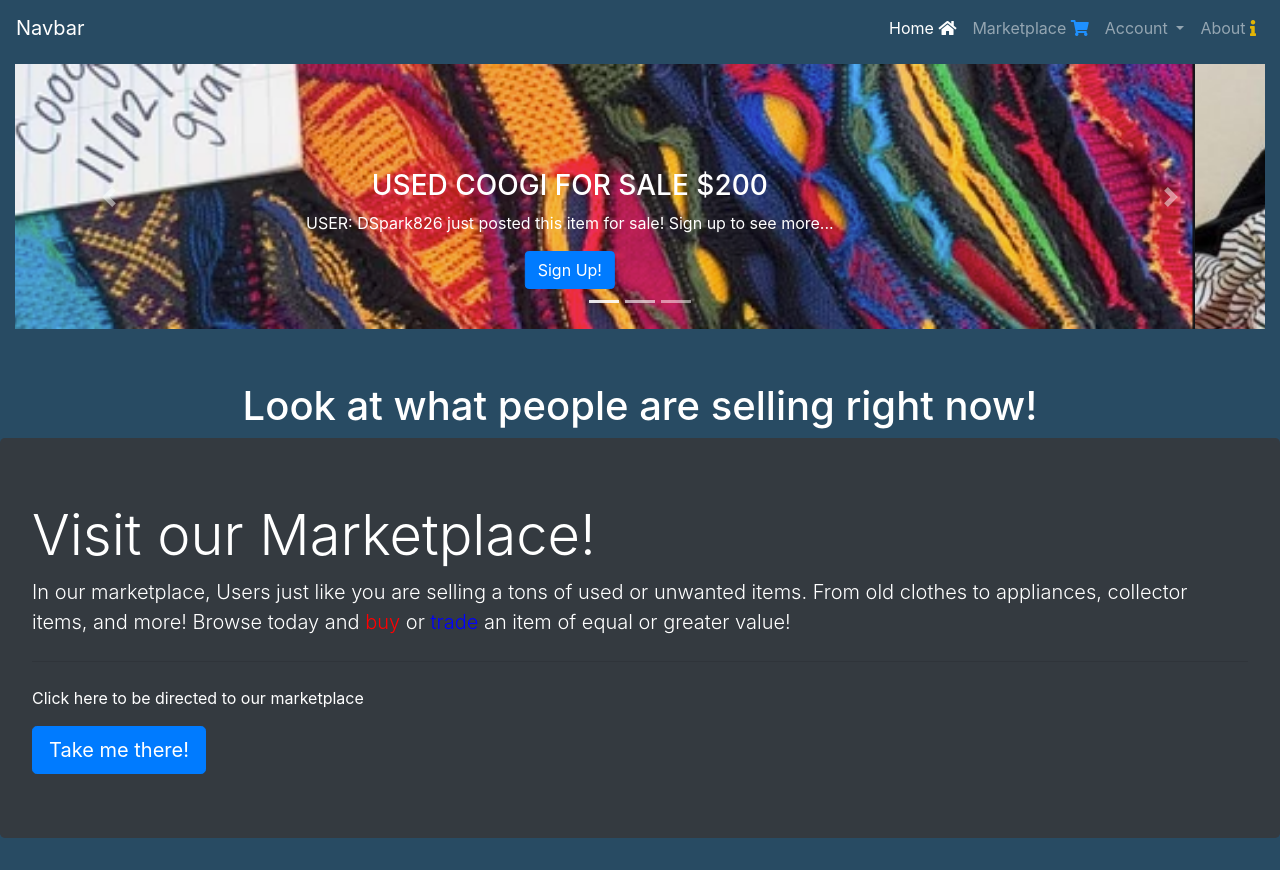
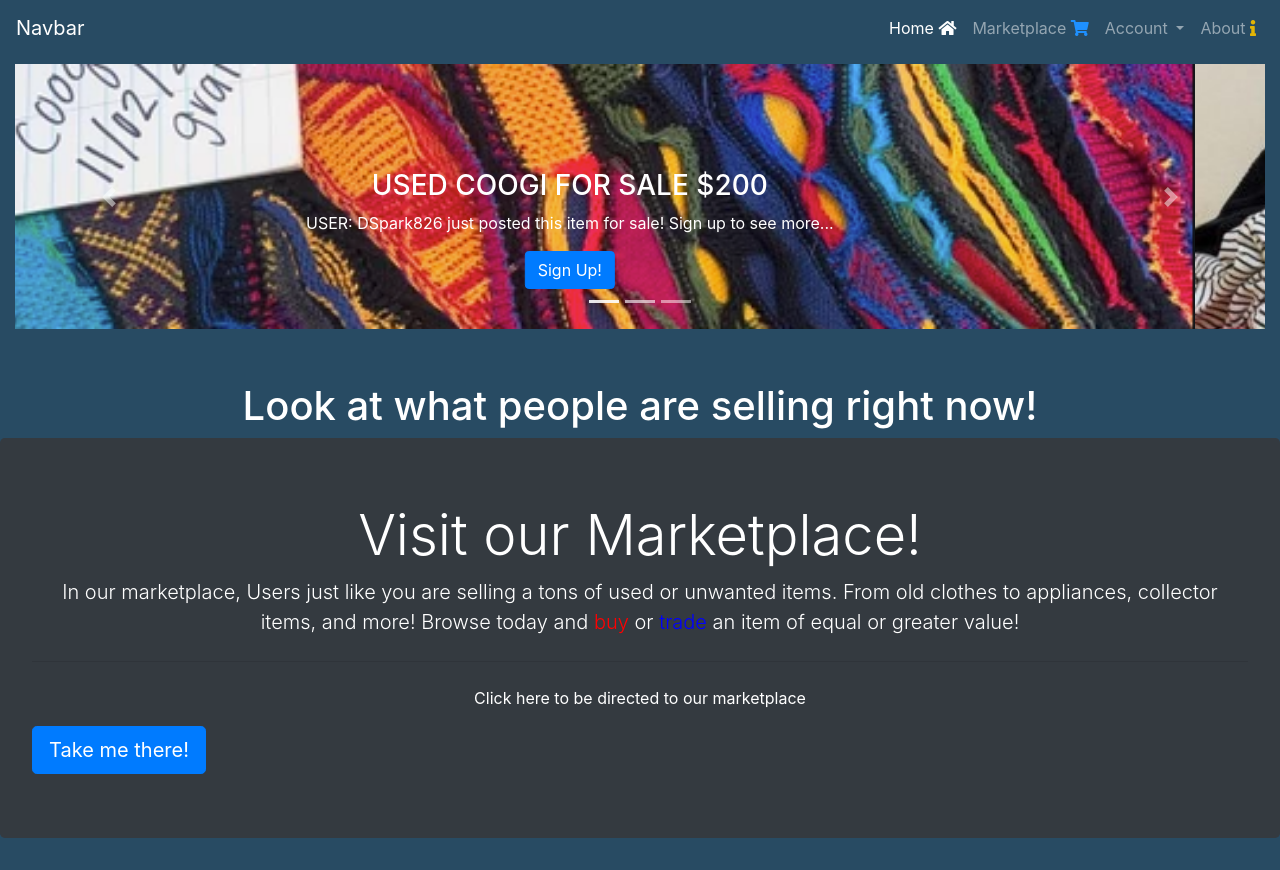
Before and after one commit to Crozarts/Project2Group2, a website: page public/home.html in a window 1280 px wide. Drawn offline with nearby package versions, Linux system fonts and the light colour scheme.

Commit message:
changes to home page

```diff
--- a/public/home.html
+++ b/public/home.html
@@ -110,13 +110,13 @@
 
   <!-- example items for sale in cards -->
   <div class="jumbotron bg-dark text-white">
-    <h1 class="display-4">Visit our Marketplace!</h1>
-      <p class="lead">In our marketplace, Users just like you are selling a tons of used or unwanted items. From old
+    <h1 style="text-align:center;" class="display-4">Visit our Marketplace!</h1>
+      <p style="text-align:center;" class="lead">In our marketplace, Users just like you are selling a tons of used or unwanted items. From old
       clothes to appliances, collector items, and more! Browse today and <span style="color: red">buy</span> or <span
         style="color: blue;">trade </span>an item of equal or greater value! </p>
           <hr class="my-4">
-      <p>Click here to be directed to our marketplace</p>
-    <a class="btn btn-primary btn-lg" href="market.html" role="button">Take me there!</a>
+      <p style="text-align: center;">Click here to be directed to our marketplace</p>
+    <a class="btn btn-primary btn-lg text-center" href="market.html" role="button">Take me there!</a>
   </div>
 
   <!-- footer -->
```
Also changed, not shown: public/assets/css/style.css (line endings or trailing spaces).
